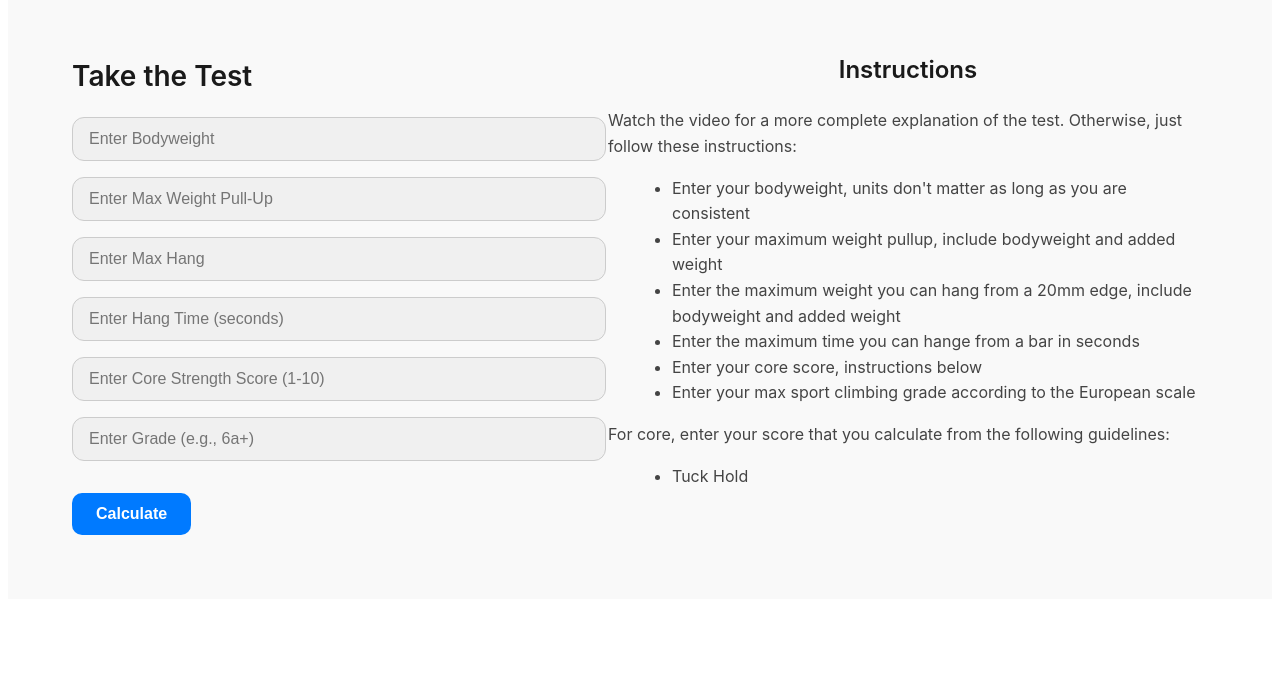
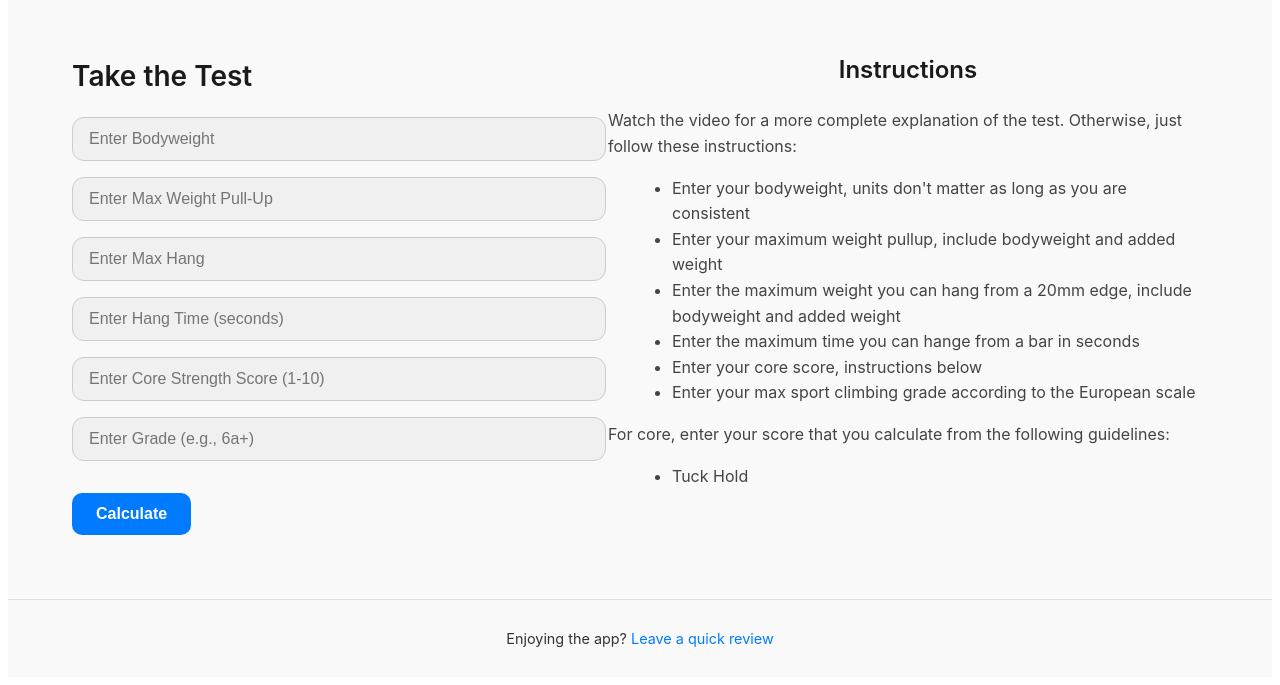
Before and after one commit to chanceguyton/climbing-fitness-app-public, a React (Vite) app: page / in a window 1280 px wide. Shown: the part 1071-1756 px from the top of the page. Before the commit the page ends 1678 px from the top, so only its background shows below. Built offline with nearby package versions, Linux system fonts and the light colour scheme; no server answers.

Commit message:
Add footer with user survey link, for KPI testing

```diff
--- a/src/pages/Home.jsx
+++ b/src/pages/Home.jsx
@@ -3,6 +3,7 @@ import HeaderSection from "../sections/HeaderSection"
 import VideoSection from "../sections/VideoSection"
 import TestSection from "../sections/TestSection"
 import ResultsSection from "../sections/ResultsSection"
+import FooterSection from "../sections/FooterSection"
 
 
 function Home(){
@@ -20,6 +21,7 @@ function Home(){
                 <TestSection/>
             </div>
             <ResultsSection/>
+            <FooterSection/>
 
         </div>
     );
--- /dev/null
+++ b/src/sections/FooterSection.jsx
@@ -0,0 +1,18 @@
+import React from "react"
+import "../styles/FooterSection.css"
+
+function FooterSection(){
+    return (
+        <div className = "footer">
+            <p>
+                Enjoying the app?{' '}
+                <a href="https://docs.google.com/forms/d/e/1FAIpQLScRQ3PRrpT4Gj45Fy6YR3n2eWl_LHkigdL7wYRChmKhbGLO6g/viewform?usp=sharing&ouid=114427819002959358798" target="_blank" rel="noopener noreferrer">
+                    Leave a quick review
+                </a>
+            </p>
+        </div>
+
+    )
+}
+
+export default FooterSection;
--- /dev/null
+++ b/src/styles/FooterSection.css
@@ -0,0 +1,19 @@
+.footer {
+  text-align: center;
+  padding: 1rem;
+  font-size: 0.9rem;
+  background-color: #f9f9f9;
+  color: #333;
+  border-top: 1px solid #ddd;
+  font-family: "Inter", sans-serif;
+}
+
+.footer a {
+  color: #007AFF;
+  text-decoration: none;
+}
+
+.footer a:hover {
+  color: #0063cc;
+  text-decoration: none;
+}
```
